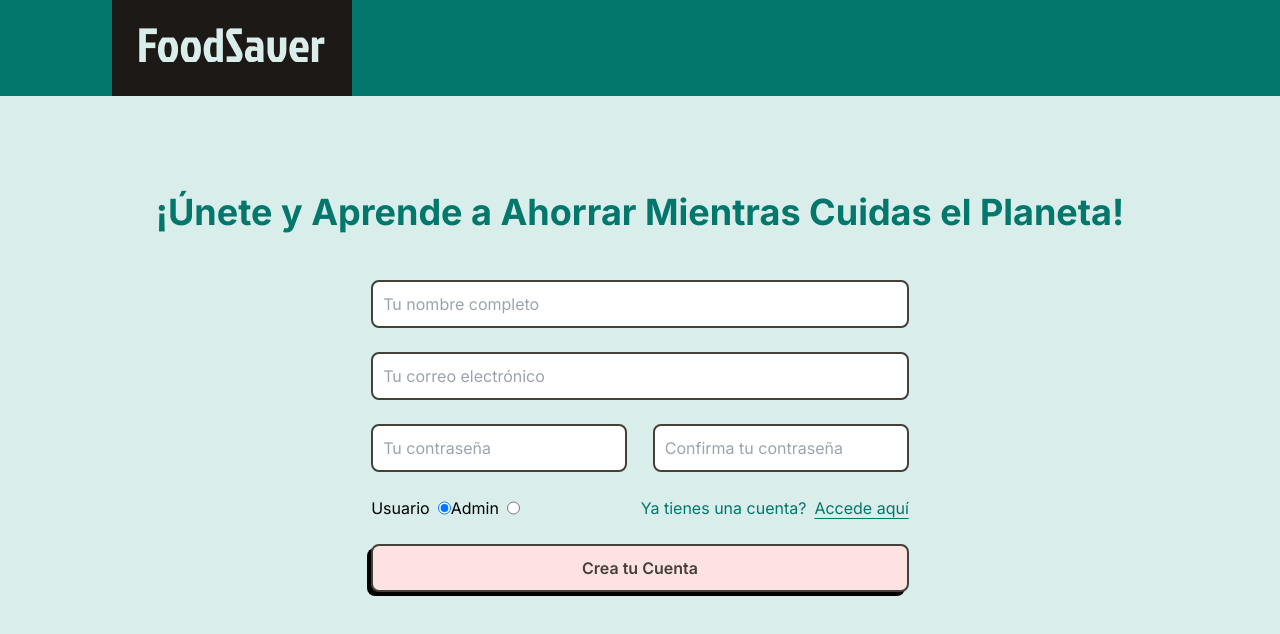
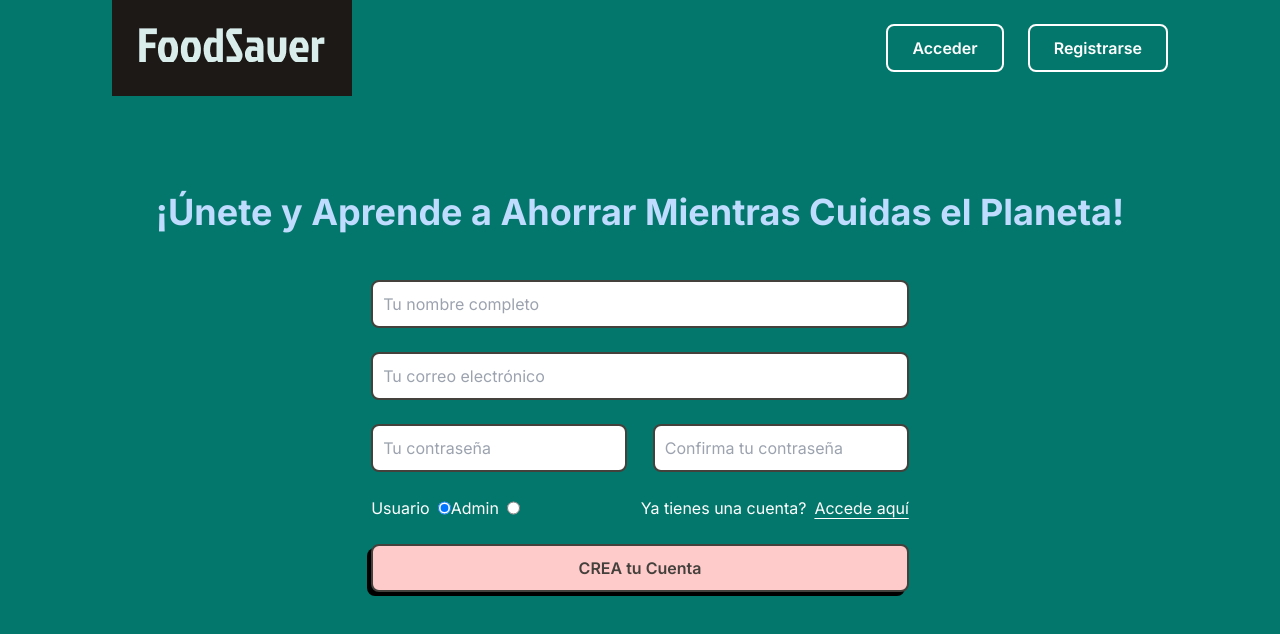
Before and after one commit to sandyFit/foodSaver, a React (Vite) app in the folder client/: page /register in a window 1280 px wide. Shown: the top 634 px of the page. Built offline with nearby package versions, Linux system fonts and the light colour scheme; no server answers; a web font is replaced by a local one.

Commit message:
feat(client): Add sign-in and sign-up buttons to landing navbar for improved UX; Adjust landing Hero buttons

```diff
--- a/client/src/index.css
+++ b/client/src/index.css
@@ -90,8 +90,8 @@ body {
     }
 
     .full-btn {
-        @apply px-[3.5rem] py-3 bg-tahiti-700 font-[600] text-[#fff] border-2 border-stone-700
-            rounded-lg
+        @apply px-6 py-2.5 font-[600] text-white hover:text-black border-2 border-white
+            hover:border-black rounded-lg
     }
 
     .sidebar-text {
--- a/client/src/layouts/Navbar.jsx
+++ b/client/src/layouts/Navbar.jsx
@@ -11,6 +11,18 @@ const Navbar = () => {
                     </a>
                 </div>
 
+                <div className='flex justify-center items-center gap-6'>
+                    <button className='full-btn'>
+                        <a href="/login">
+                            Acceder
+                        </a>
+                    </button>
+                    <button className='full-btn px-6 py-2.5'>
+                        <a href="/register" >
+                            Registrarse
+                        </a>
+                    </button>
+                </div>
             </div>
 
         </nav>
--- a/client/src/pages/Landing.jsx
+++ b/client/src/pages/Landing.jsx
@@ -13,7 +13,7 @@ const Landing = () => {
             <main className='w-full h-screen bg-tahiti-700 flex px-44'>
                 <div className="w-full flex flex-col justify-center items-center gap-6">
                     <div className="flex flex-col">
-                        <h1 className='text-pink-200 text-[8rem] font-extrabold mt-10 uppercase
+                        <h1 className='text-[#fcb8b8] text-[8rem] font-extrabold mt-10 uppercase
                             tracking-tight leading-[120px] text-center'>
                             Dile Adiós al Desperdicio de Comida En Casa
                         </h1>
@@ -23,12 +23,12 @@ const Landing = () => {
                         de tu hogar, reducir el desperdicio y ahorrar dinero.
                     </p>
 
-                    <div className="w-full flex justify-center gap-5">
-                        <a href="/register" n className='shadow-btn bg-blue-100 px-16 py-3 text-center block'>
+                    <div className="w-2/3 flex justify-center gap-5">
+                        <a href="/register" n className='w-1/2 shadow-btn bg-blue-100 py-3 text-center block'>
                             ÚNETE y Empieza a Ahorrar
                         </a>
-                        <a href="/login" className='shadow-btn bg-yellow-100 px-32 py-3 text-center block'>
-                            Accede AQUÍ
+                        <a href="/login" className='w-1/2 shadow-btn bg-yellow-100 py-3 text-center block'>
+                            Conoce Más AQUÍ
                         </a>
                     </div>
                 </div>
--- a/client/src/pages/Login.jsx
+++ b/client/src/pages/Login.jsx
@@ -51,11 +51,11 @@ const Login = () => {
 
 
     return (
-        <section>
+        <section className='w-full min-h-screen bg-tahiti-700'>
             <Navbar />
 
-            <main className="flex flex-col pt-48 justify-center items-center gap-12">
-                <h2 className='text-tahiti-700'>
+            <main className="flex flex-col pt-48 justify-center items-center gap-12 ">
+                <h2 className='text-[#fcb8b8]'>
                     Accede Ahora y Gestiona tu Despensa de Manera Inteligente
                 </h2>
                 <form onSubmit={handleSubmit}
@@ -85,7 +85,7 @@ const Login = () => {
                         required
                     />
 
-                    <p className='text-right text-tahiti-700'>
+                    <p className='text-right text-white'>
                         No tienes cuenta?
                         <a href="/register" className='underline underline-offset-4 ml-2'>
                             Registrate aquí
@@ -94,7 +94,7 @@ const Login = () => {
 
                     <button
                         type="submit"
-                        className='shadow-btn bg-blue-100 py-2.5'
+                        className='shadow-btn bg-blue-200 py-2.5'
                         disabled={loading}
                     >
                         {loading ? (
@@ -103,7 +103,7 @@ const Login = () => {
                                 <span className="ml-2">Accediendo...</span>
                             </div>
                         ) : (
-                            'Gestiona tu Despensa'
+                            'GESTIONA tu Despensa'
                         )}
                     </button>
                 </form>
--- a/client/src/pages/Register.jsx
+++ b/client/src/pages/Register.jsx
@@ -58,10 +58,10 @@ const Register = () => {
     };
 
     return (
-        <section>
+        <section className='w-full min-h-screen bg-tahiti-700'>
             <Navbar />
             <main className="flex flex-col pt-48 justify-center items-center gap-12">
-                <h2 className='text-tahiti-700'>
+                <h2 className='text-blue-200'>
                     ¡Únete y Aprende a Ahorrar Mientras Cuidas el Planeta!
                 </h2>
                 <form onSubmit={handleSubmit} className="w-[42%] flex flex-col gap-6">
@@ -119,31 +119,41 @@ const Register = () => {
                     <div className="w-full flex justify-between">
                         <div className="w-[14vw] flex justify-between">
                             <div className="flex gap-2">
-                                <label htmlFor='userRole'>Usuario</label>
+                                <label
+                                    htmlFor='userRole'
+                                    className='text-white'
+                                >
+                                    Usuario
+                                </label>
                                 <input
                                     type='radio'
                                     id='userRole'
                                     name='role'
-                                    className='shadow-none'
+                                    className='shadow-none bg-blue-200'
                                     value="user"
                                     checked={formData.role === 'user'}
                                     onChange={handleInputChange}
                                 />
                             </div>
                             <div className="flex gap-2">
-                                <label htmlFor='adminRole'>Admin</label>
+                                <label
+                                    htmlFor='adminRole'
+                                    className='text-white'
+                                >
+                                    Admin
+                                </label>
                                 <input
                                     type='radio'
                                     id='adminRole'
                                     name='role'
-                                    className='shadow-none'
+                                    className='shadow-none bg-blue-200'
                                     value="admin"
                                     checked={formData.role === 'admin'}
                                     onChange={handleInputChange}
                                 />
                             </div>
                         </div>
-                        <p className='w-full text-right text-tahiti-700'>
+                        <p className='w-full text-right text-white'>
                             Ya tienes una cuenta?
                             <a href="/login" className='underline underline-offset-4 ml-2'>
                                 Accede aquí
@@ -153,7 +163,7 @@ const Register = () => {
 
                     <button
                         type="submit"
-                        className='shadow-btn bg-red-100 py-2.5'
+                        className='shadow-btn bg-red-200 py-2.5'
                         disabled={loading}
                     >
                         {loading ? (
@@ -162,7 +172,7 @@ const Register = () => {
                                 <span className="ml-2">Registrando...</span>
                             </div>
                         ) : (
-                            'Crea tu Cuenta'
+                            'CREA tu Cuenta'
                         )}
                     </button>
                 </form>
```
